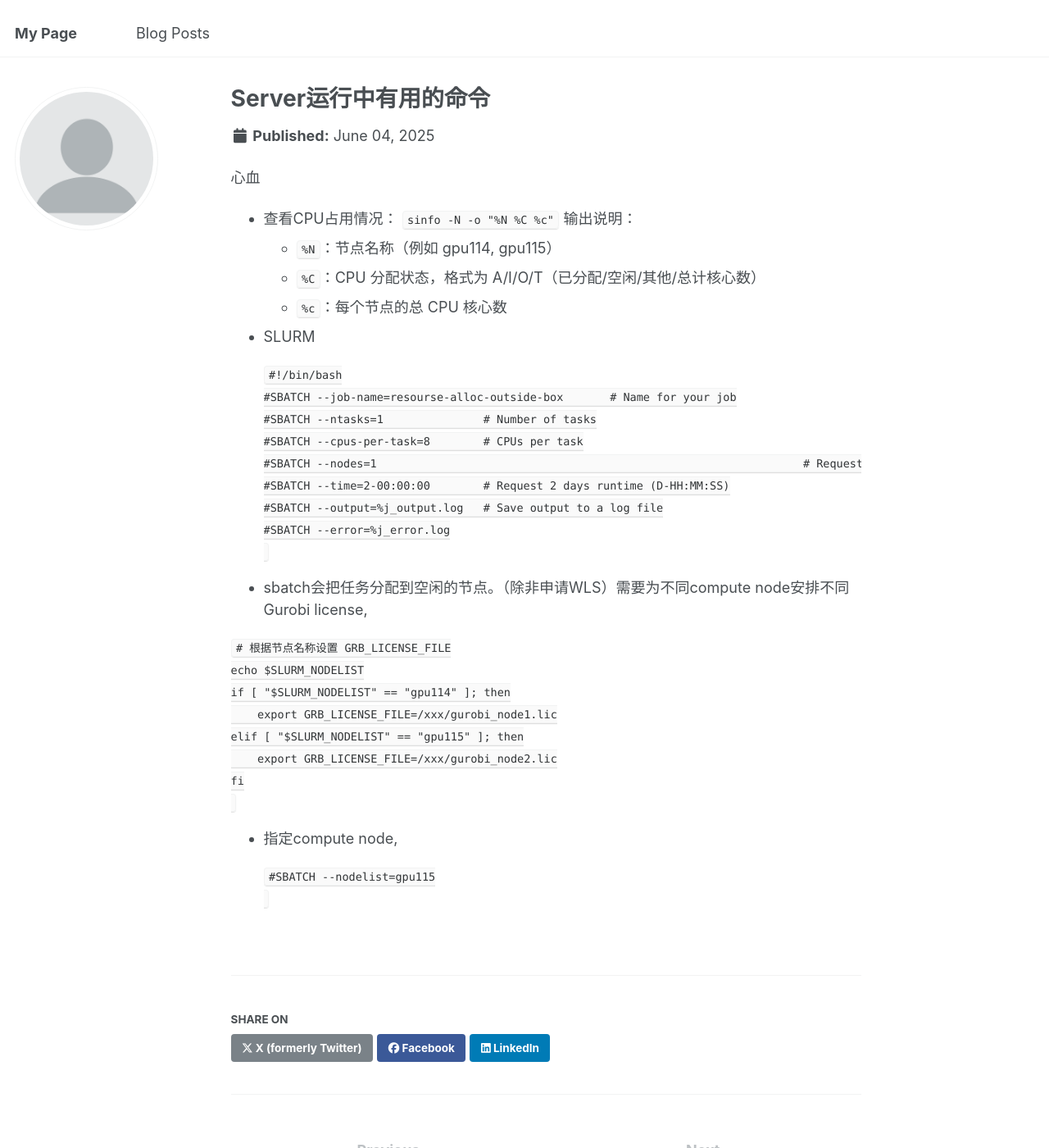
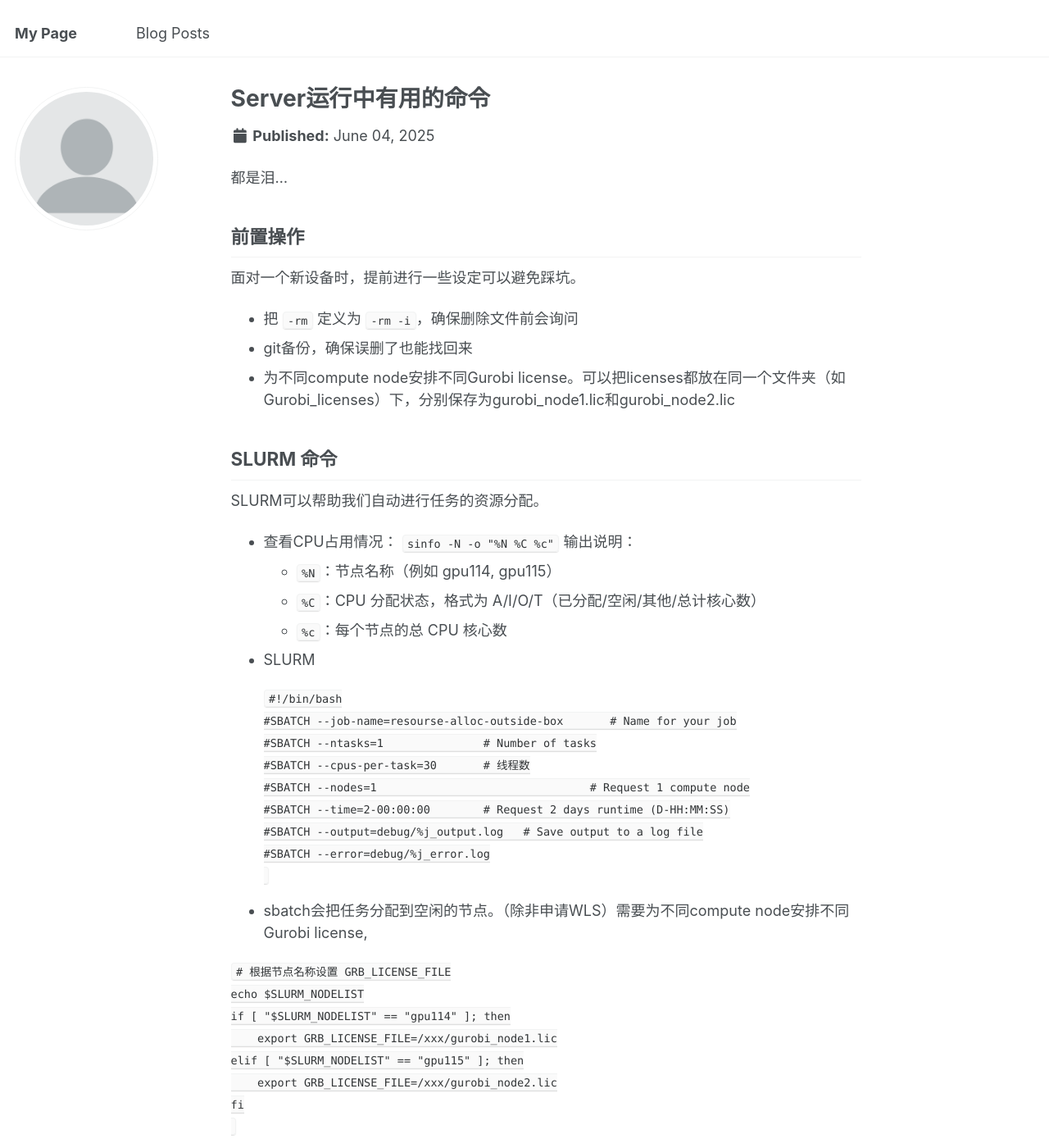
Before and after one commit to JiinnW/JiinnW, a Jekyll site: the page built from _posts/2025-06-04-blog-post-1.md, in a window 1280 px wide and 1400 px high. Shown: the whole window at 82% size. Built offline with Jekyll 4.4.1, drawn with Linux system fonts in a browser that asks for light colours.

Commit message:
Update 2025-06-04-blog-post-1.md

````diff
--- a/_posts/2025-06-04-blog-post-1.md
+++ b/_posts/2025-06-04-blog-post-1.md
@@ -4,7 +4,18 @@ permalink: /posts/2025/blog-post-8/
 tags:
 ---
 
-心血
+都是泪...
+
+## 前置操作
+
+面对一个新设备时，提前进行一些设定可以避免踩坑。
+- 把 `-rm` 定义为 `-rm -i`，确保删除文件前会询问
+- git备份，确保误删了也能找回来
+- 为不同compute node安排不同Gurobi license。可以把licenses都放在同一个文件夹（如Gurobi_licenses）下，分别保存为gurobi_node1.lic和gurobi_node2.lic
+
+## SLURM 命令
+
+SLURM可以帮助我们自动进行任务的资源分配。
 
 - 查看CPU占用情况： `sinfo -N -o "%N %C %c"`
     输出说明：
@@ -16,11 +27,11 @@ tags:
 #!/bin/bash
 #SBATCH --job-name=resourse-alloc-outside-box       # Name for your job
 #SBATCH --ntasks=1               # Number of tasks
-#SBATCH --cpus-per-task=8        # CPUs per task
-#SBATCH --nodes=1								 # Request 1 compute node
+#SBATCH --cpus-per-task=30       # 线程数
+#SBATCH --nodes=1				 # Request 1 compute node
 #SBATCH --time=2-00:00:00        # Request 2 days runtime (D-HH:MM:SS)
-#SBATCH --output=%j_output.log   # Save output to a log file
-#SBATCH --error=%j_error.log
+#SBATCH --output=debug/%j_output.log   # Save output to a log file
+#SBATCH --error=debug/%j_error.log
 ```
 - sbatch会把任务分配到空闲的节点。（除非申请WLS）需要为不同compute node安排不同Gurobi license,
 
@@ -33,8 +44,3 @@ elif [ "$SLURM_NODELIST" == "gpu115" ]; then
     export GRB_LICENSE_FILE=/xxx/gurobi_node2.lic
 fi
 ```
-
-- 指定compute node,
-```Shell
-#SBATCH --nodelist=gpu115
-```
````
